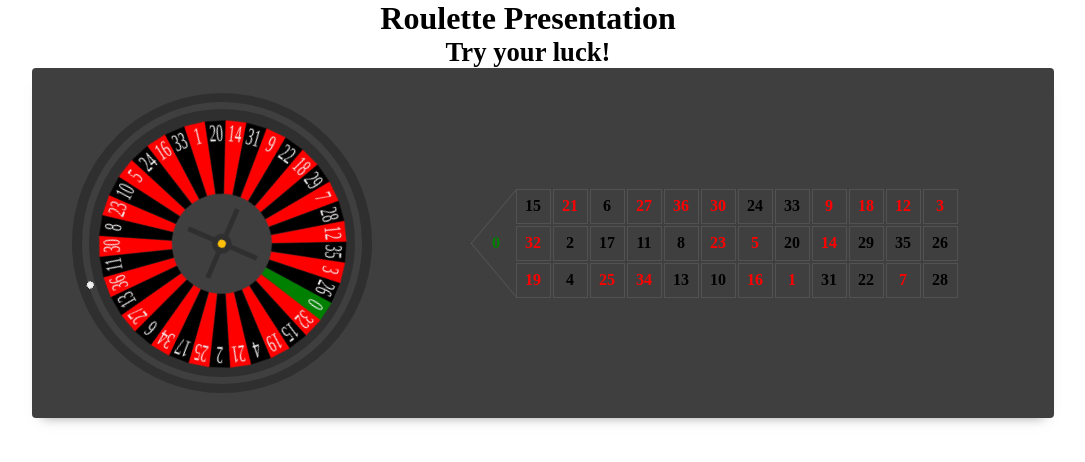
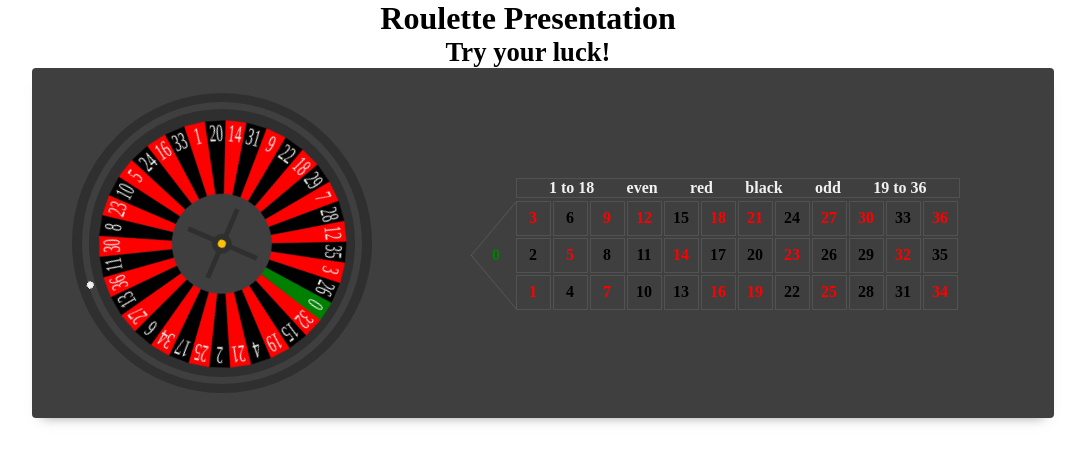
Before and after one commit to timardex/react-roulette-v2, a React (Create React App) app: page / in a window 1280 px wide. Shown: the top 462 px of the page, without its empty margins (112-1197 px from the left). Built offline with nearby package versions, Linux system fonts and the light colour scheme.

Commit message:
styling chnages

```diff
--- a/src/components/TheTable/Numbers/index.js
+++ b/src/components/TheTable/Numbers/index.js
@@ -8,15 +8,15 @@ import './style.scss';
 const Numbers = (props) => {
   const { property, value } = props;
   const numbersList = useSelector(state => state.numbersList) || [];
-  const numbers = getNumbersByProperties(numbersList, property, value);
+  const data = getNumbersByProperties(numbersList, property, value).sort((a, b) => a.id - b.id);
 
   return (
     <div className={`columns ${value === 'green' ? 'number-zero' : ''}`}>
-      {numbers.map((value, index) => {
+      {data.map((value, index) => {
         return (
-          <div className={`form-check form-check-inline`} key={index}>
-            <label className={`form-check-label number-${value.name}`} htmlFor={value.id} title={value.numbers}>
-              <input className="form-check-input" type="checkbox" id={value.id} value={value.id} />
+          <div className={`form`} key={index}>
+            <label className={`form-label number-${value.name}`} htmlFor={value.id} title={value.numbers}>
+              <input className="form-input" type="checkbox" id={value.id} value={value.id} />
               <span className="number-name" style={{color: value.properties.color}}>{value.name}</span>
               {value.checked && <span className="chip"></span>}
               <span className="dolly"></span>
--- a/src/components/TheTable/Numbers/style.scss
+++ b/src/components/TheTable/Numbers/style.scss
@@ -1,8 +1,6 @@
 @import '../../../assets/styles/variables';
 
 /* All Numbers */
-
-
 .column-line {
   position: absolute !important;
   right: -37px;
@@ -10,7 +8,7 @@
   width: 36px;
   top: 0;
 
-        .form-check {
+  .form {
     &:hover {
       background: $color2a;
     }
@@ -26,7 +24,17 @@
   }
 }
 
-    .form-check {
+.columns {
+  display: flex;
+
+  .form {
+    &:hover {
+      label {
+        background: $color2a;
+        border-radius: 50%;
+      }
+    }
+
     position: relative;
     margin: 1px;
     padding: 5px;
@@ -60,21 +68,8 @@
     }
   }
 
-    .columns {
-        display: flex;
-
-        .form-check {
-            &:hover {
-                label {
-                    background: $color2a;
-                    border-radius: 50%;
-                }
-            }
-        }
-    }
-
-    .number-zero {
-        .form-check {
+  &.number-zero {
+    .form {
       border: none !important;
       margin: 2px;
       position: relative;
@@ -113,3 +108,4 @@
       }
     }
   }
+}
--- /dev/null
+++ b/src/components/TheTable/OutsideNumbers/index.js
@@ -0,0 +1,37 @@
+import React from 'react';
+import { useSelector } from 'react-redux';
+
+import './style.scss';
+import { getNumbersByProperties } from '../../../helpers';
+
+const OutsideNumbers = (props) => {
+  const { property, value } = props;
+  const numbersList = useSelector(state => state.numbersList) || [];
+  const numbers = getNumbersByProperties(numbersList, property, value).map(item => item.number);
+  const data = [
+    {
+      id: value.replace(/\s+/g, '-').toLowerCase(),
+      name: value,
+      checked: false,
+      numbers,
+    }
+  ];
+
+  return (
+    <div className="outside-numbers">
+      {data.map((value, index) => {
+        return (
+          <div className="form" key={index} >
+            <label className={"form-label"} htmlFor={value.id} title={value.numbers}>
+              <input className="form-input" type="checkbox" id={value.id} value={value.id}/>
+              <span className="number-name">{value.name}</span>
+              {value.checked && <span className="chip"></span>}
+            </label>
+          </div>
+        )
+      })}
+    </div>
+  );
+};
+
+export default OutsideNumbers;
--- /dev/null
+++ b/src/components/TheTable/OutsideNumbers/style.scss
@@ -0,0 +1,36 @@
+@import '../../../assets/styles/variables';
+
+/*Outside Numbers */
+.outside-numbers {
+  .form {
+    position: relative;
+    margin: 0;
+    padding: 0;
+    text-align: center;
+    display: inline-flex;
+    align-items: center;
+    width: 100%;
+
+    &:hover {
+      background: $color2a;
+    }
+
+    label {
+      cursor: pointer;
+      width: 100%;
+      border-right: 1px solid $color1a;
+      color: $color1;
+      font-weight: 700;
+    }
+
+    &:last-of-type label {
+      border: none;
+    }
+
+    input {
+      position: absolute !important;
+      opacity: 0;
+      visibility: hidden;
+    }
+  }
+}
--- a/src/components/TheTable/WheelStand/index.js
+++ b/src/components/TheTable/WheelStand/index.js
@@ -1,7 +1,5 @@
 import React from 'react';
 import { useSelector } from 'react-redux';
-
-import { getNumbersByProperties } from '../../../helpers';
 
 import './style.scss';
 
@@ -10,7 +8,7 @@ const WheelStand = () => {
   const rotateWheel = useSelector(state => state.rotateWheel) || '';
   const rotateBall = useSelector(state => state.rotateBall) || '';
 
-  const numbers = numbersList.sort((a, b) => a.onWheel - b.onWheel);
+  const data = numbersList.sort((a, b) => a.properties.onWheel - b.properties.onWheel);
 
   return (
     <div id="wheel-stand">
@@ -19,7 +17,7 @@ const WheelStand = () => {
       </div>
       <div className={`r-wheel ${rotateWheel}`}>
           <ul>
-              {numbers.map((value, index) => {
+              {data.map((value, index) => {
                   return <li className={`number number-${value.number}`} key={index} style={{borderTopColor: value.properties.color}}>
                     <span className="pit">{value.number}</span>
                   </li>
--- a/src/components/TheTable/WheelStand/style.scss
+++ b/src/components/TheTable/WheelStand/style.scss
@@ -114,7 +114,6 @@
           display: none;
         }
 
-
         .pit{
           color: $color1;
           width: 18px;
--- a/src/components/TheTable/index.js
+++ b/src/components/TheTable/index.js
@@ -4,12 +4,21 @@ import './style.scss';
 
 import WheelStand from './WheelStand';
 import Numbers from './Numbers';
+import OutsideNumbers from './OutsideNumbers';
 
 const TheTable = () => {
   return (
     <div id="the-table">
       <WheelStand />
       <div className="the-table-inner">
+        <div className="one-2-one">
+          <OutsideNumbers property="highLow" value="1 to 18"/>
+          <OutsideNumbers property="evenOdd" value="even"/>
+          <OutsideNumbers property="color" value="red"/>
+          <OutsideNumbers property="color" value="black"/>
+          <OutsideNumbers property="evenOdd" value="odd"/>
+          <OutsideNumbers property="highLow" value="19 to 36"/>
+        </div>
         <div className="all-numbers">
           <Numbers property="color" value="green"/>
           <div>
@@ -17,6 +26,7 @@ const TheTable = () => {
             <Numbers property="column" value="2nd column"/>
             <Numbers property="column" value="1st column"/>
           </div>
+
         </div>
       </div>
     </div>
--- a/src/components/TheTable/style.scss
+++ b/src/components/TheTable/style.scss
@@ -28,7 +28,6 @@
 
     @media(max-width: 992px) {
       max-width: 365px;
-
     }
 
     @media(max-width: 768px) {
@@ -60,6 +59,22 @@
         opacity: 1;
         visibility: visible;
       }
+    }
+  }
+
+  .one-2-one {
+    width: 442.5px;
+    position: relative;
+    left: 38px;
+    border: 1px solid $color1a;
+    margin: 2px 0;
+    display: flex;
+    justify-content: space-evenly;
+
+    @media(max-width: 992px) {
+      width: 334px;
+      font-size: .8rem;
+      left: 29px;
     }
   }
 
--- a/src/store/helpers/numbers.js
+++ b/src/store/helpers/numbers.js
@@ -67,20 +67,20 @@ const column = (item) => {
   return 'neutral';
 };
 
-const numbersList = allNumbers.map((item, index) => {
+const numbersList = allNumbers.map((number, index) => {
   return {
-    id: `${item}`,
-    name: `${item}`,
+    id: `${number}`,
+    name: `${number}`,
+    number,
     checked: false,
-    number: item,
-    onWheel: wheelNumbers.findIndex(wheel => wheel === item),
     properties: {
-      evenOdd: item > 0 ? index % 2 === 0 ? 'even' : 'odd' : 'neutral',
-      highLow: item > 0 ? item >= 1 && item <= 18 ? '1 to 18' : '19 to 36' : 'neutral',
-      raceTrack: raceTrack(item),
-      color: color(item, index),
-      dozen: dozen(item),
-      column: column(item),
+      evenOdd: number > 0 ? index % 2 === 0 ? 'even' : 'odd' : 'neutral',
+      highLow: number > 0 ? number >= 1 && number <= 18 ? '1 to 18' : '19 to 36' : 'neutral',
+      color: color(number, index),
+      raceTrack: raceTrack(number),
+      dozen: dozen(number),
+      column: column(number),
+      onWheel: wheelNumbers.findIndex(wheel => wheel === number),
     },
   };
 });
```
Lines whose indentation alone changed are shown as unchanged.
